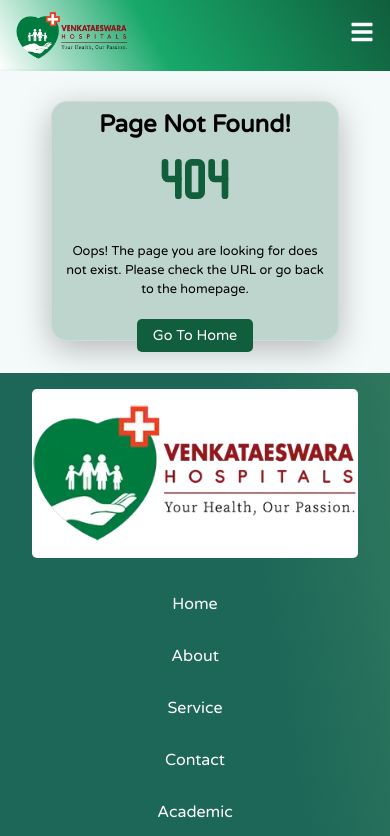
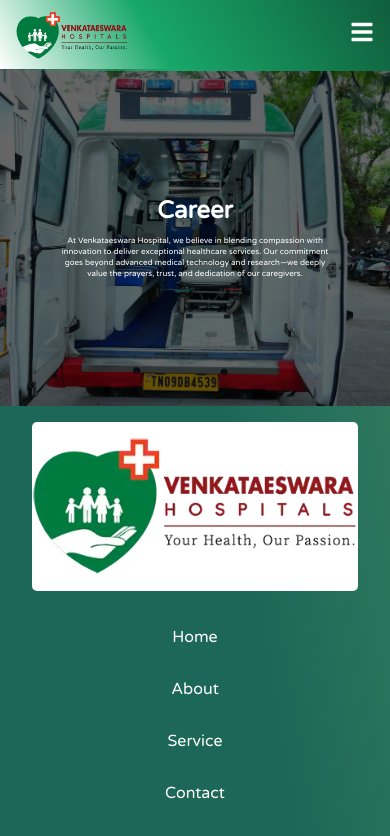
Before and after one commit to vikraman1653763/vhospital, a React (Vite) app: page /career in a window 390 px wide. Shown: the top 836 px of the page. Built offline with nearby package versions, Linux system fonts and the light colour scheme.

Commit message:
Updated components and added career page

```diff
--- a/src/App.jsx
+++ b/src/App.jsx
@@ -1,6 +1,6 @@
 import React, { lazy, Suspense } from 'react';
 import { BrowserRouter as Router, Routes, Route } from 'react-router-dom';
-import Navbar from './component/navbar.jsx';
+import Navbar from './component/Navbar.jsx';
 import Loader from './component/Loader.jsx';
 import Footer from './component/Footer.jsx';
 import ScrollToTop from './component/ScrollToTop.jsx';
@@ -10,6 +10,7 @@
 const Home = lazy(() => import('./component/Home.jsx'));
 const About = lazy(() => import('./component/About.jsx'));
 const Contact = lazy(() => import('./component/Contact.jsx'));
+const Career = lazy(() => import('./component/Career.jsx'));
 const Service = lazy(() => import('./component/service.jsx'));
 const SpecialityPage = lazy(() => import('./component/SpecialityPage.jsx'));
 const Success = lazy(() => import('./component/Success.jsx'));
@@ -26,6 +27,7 @@
             <Route path="/" element={<Home />} />
             <Route path="/about" element={<About />} />
             <Route path="/contact" element={<Contact />} />
+            <Route path="/career" element={<Career />} />
             <Route path="/service" element={<Service />} />
             <Route path="/success" element={<Success />} />
 
--- /dev/null
+++ b/src/career/Section1.jsx
@@ -0,0 +1,19 @@
+import React from 'react';
+
+const Section1 = () => {
+  return (
+    <section className="career-sec-1">
+      <div className="career-sec-1-banner">
+        <div className="career-sec-1-content">
+          <h1 className="career-sec-1-title">Career</h1>
+          <p className="career-sec-1-description">
+          At Venkataeswara Hospital, we believe in blending compassion with innovation to deliver exceptional healthcare services. Our commitment goes beyond advanced medical technology and research—we deeply value the prayers, trust, and dedication of our caregivers.
+          </p>
+        </div>
+      </div>
+    </section>
+  );
+};
+
+
+export default Section1;
--- /dev/null
+++ b/src/component/Career.jsx
@@ -0,0 +1,13 @@
+import React from 'react'
+import '../style/career.css';
+import Section1 from '../career/Section1.jsx';
+
+function Career() {
+  return (
+    <div className='career-page'>
+      <Section1/>
+    </div>
+  )
+}
+
+export default Career
--- a/src/component/navbar.jsx
+++ b/src/component/navbar.jsx
@@ -77,6 +77,7 @@
               </motion.ul>
             )}
           </li>
+          <li><Link to="/career">Career</Link></li>
           <li><Link to="/contact">Contact</Link></li>
         </ul>
       </div>
--- a/src/service/Section4.jsx
+++ b/src/service/Section4.jsx
@@ -37,7 +37,7 @@
           className="service-sec-4-image"
           data-aos="fade-left" // Animation for the image
         >
-          <img src="/assets/hosp/05.webp" alt="Emergency and Trauma" />
+          <img src="/assets/hosp/vh05.webp" alt="Emergency and Trauma" />
         </div>
       </div>
     </section>
--- /dev/null
+++ b/src/style/career.css
@@ -0,0 +1,80 @@
+
+.career-sec-1 {
+    width: 100%;
+    height: 100vh;
+    background-image: url('/assets/hosp/vh03.webp');
+    background-size: cover;
+    background-position: center;
+    position: relative;
+    display: flex;
+    align-items: center;
+    justify-content: center;
+  }
+
+  .career-sec-1-banner {
+    background-color: rgba(0, 0, 0, 0.6); /* Dark overlay */
+    width: 100%;
+    height: 100%;
+    display: flex;
+    align-items: center;
+    justify-content: center;
+  }
+
+  .career-sec-1-content {
+    text-align: center;
+    color: #fff;
+    padding: 2em 13rem;
+}
+  .career-sec-1-title {
+    font-size: var(--fs-xl);
+    margin-bottom: 20px;
+  }
+
+  .career-sec-1-description {
+    font-size: var(--fs-s);
+    line-height: 1.6;
+  }
+/* Tablet View (≤1024px) */
+@media screen and (max-width: 1024px) {
+  .career-sec-1 {
+    width: 100vw;
+    height: 70vh;
+  }
+  .career-sec-1-content {
+    padding: 2em 5rem; /* Reduce padding */
+  }
+
+  .career-sec-1-title {
+    font-size: var(--fs-m); /* Adjust heading size */
+  }
+
+  .career-sec-1-description {
+    font-size: var(--fs-xs);
+  }
+}
+
+/* Mobile View (≤767px) */
+@media screen and (max-width: 767px) {
+  .career-sec-1 {
+    height: 40vh; /* Adjust height for smaller screens */
+    width: 100%;
+  }
+
+  .career-sec-1-banner {
+    padding: 4em 2rem; /* Adjust padding for better layout */
+  }
+
+  .career-sec-1-content {
+    padding: 2rem 1.5em; /* Adjust padding */
+  }
+
+  .career-sec-1-title {
+    font-size: var(--fs-m); /* Reduce title size */
+    margin-bottom: 10px;
+  }
+
+  .career-sec-1-description {
+    font-size: var(--fs-xxs);
+    line-height: 1.4;
+  }
+}
```
